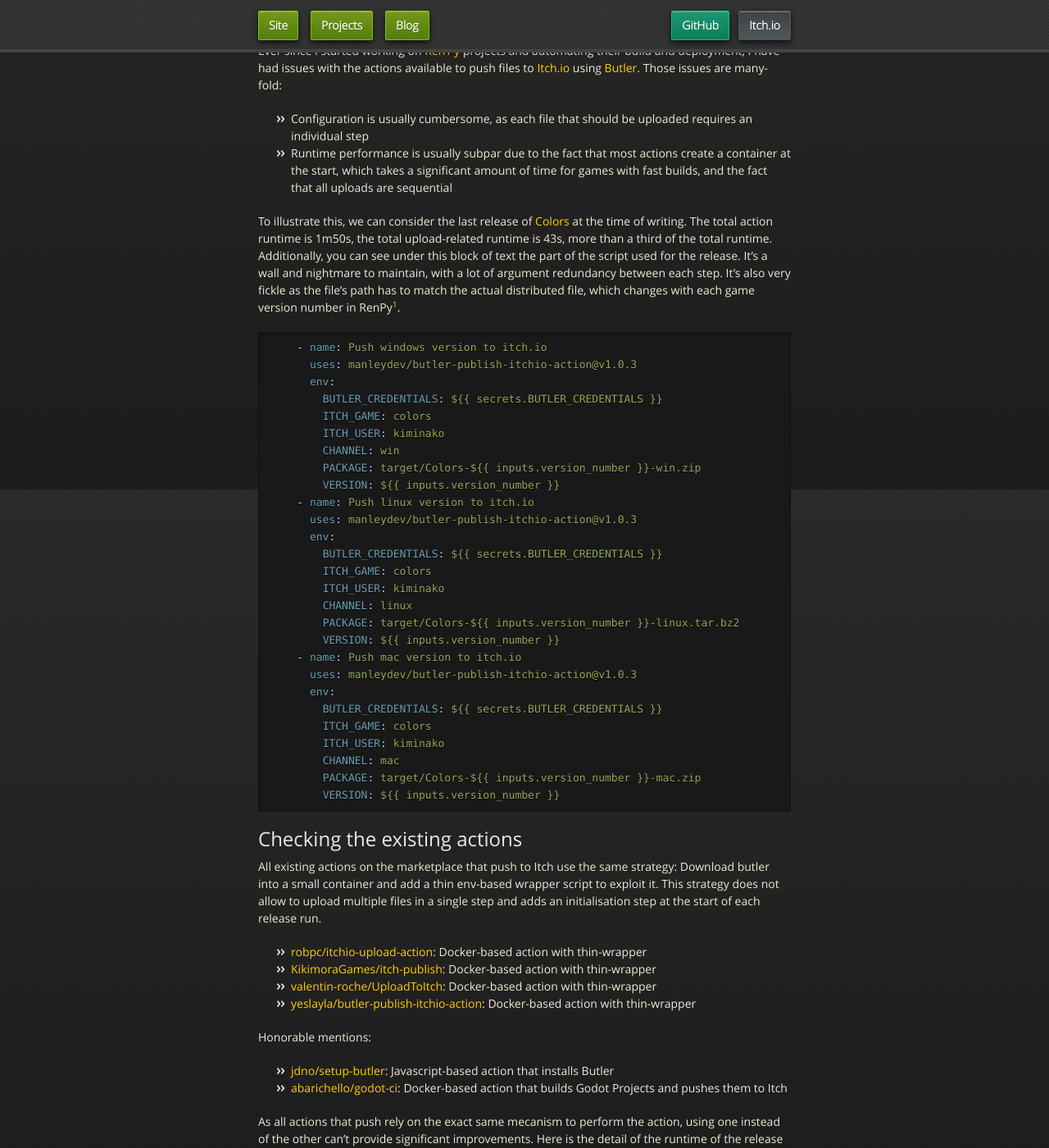
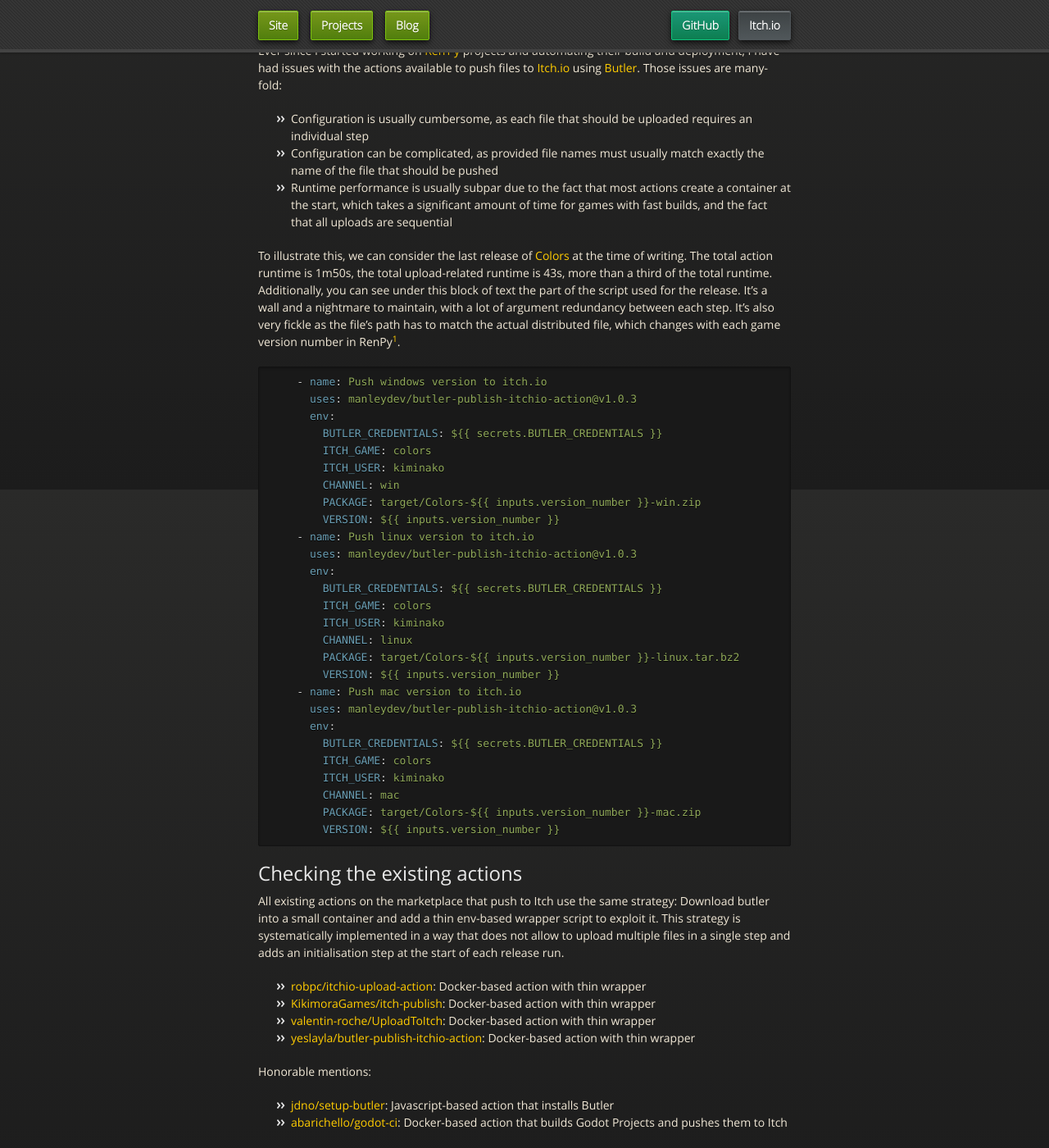
Before and after one commit to Ayowel/Ayowel.github.io, a Jekyll site: the page built from _posts/2023-01-22-github-itch-action.md, in a window 1280 px wide and 1400 px high, scrolled down 303 px. Shown: the whole window at 82% size. Built offline with Jekyll 4.4.1, drawn with Linux system fonts in a browser that asks for light colours; some of the changed text lies outside the part shown.

Commit message:
Fix typos in 2023/01/22 blog post

```diff
--- a/_posts/2023-01-22-github-itch-action.md
+++ b/_posts/2023-01-22-github-itch-action.md
@@ -8,9 +8,14 @@ description: Explaining the reasoning behind the creation of Ayowel/butler-to-it
 Ever since I started working on [Ren'Py](https://www.renpy.org/) projects and automating their build and deployment, I have had issues with the actions available to push files to [Itch.io](https://itch.io/) using [Butler](https://itch.io/docs/butler/). Those issues are many-fold:
 
 * Configuration is usually cumbersome, as each file that should be uploaded requires an individual step
+* Configuration can be complicated, as provided file names must usually match exactly the name of the file that should be pushed
 * Runtime performance is usually subpar due to the fact that most actions create a container at the start, which takes a significant amount of time for games with fast builds, and the fact that all uploads are sequential
 
-To illustrate this, we can consider the last release of [Colors](https://kiminako.itch.io/colors) at the time of writing. The total action runtime is 1m50s, the total upload-related runtime is 43s, more than a third of the total runtime. Additionally, you can see under this block of text the part of the script used for the release. It's a wall and nightmare to maintain, with a lot of argument redundancy between each step. It's also very fickle as the file's path has to match the actual distributed file, which changes with each game version number in RenPy[^2].
+To illustrate this, we can consider the last release of [Colors](https://kiminako.itch.io/colors) at the time of writing.
+The total action runtime is 1m50s, the total upload-related runtime is 43s, more than a third of the total runtime.
+Additionally, you can see under this block of text the part of the script used for the release.
+It's a wall and a nightmare to maintain, with a lot of argument redundancy between each step.
+It's also very fickle as the file's path has to match the actual distributed file, which changes with each game version number in RenPy[^2].
 
 [^2]: Not setting `config.version` or setting it to an empty string is an efficient way to make the name of the file generated by Ren'Py more stable.
 
@@ -49,19 +54,19 @@ To illustrate this, we can consider the last release of [Colors](https://kiminak
 ## Checking the existing actions
 
 All existing actions on the marketplace that push to Itch use the same strategy: Download butler into a small container and add a thin env-based wrapper script to exploit it.
-This strategy does not allow to upload multiple files in a single step and adds an initialisation step at the start of each release run.
+This strategy is systematically implemented in a way that does not allow to upload multiple files in a single step and adds an initialisation step at the start of each release run.
 
-* [robpc/itchio-upload-action](https://github.com/marketplace/actions/itch-io-upload): Docker-based action with thin-wrapper
-* [KikimoraGames/itch-publish](https://github.com/marketplace/actions/itch-io-publish): Docker-based action with thin-wrapper
-* [valentin-roche/UploadToItch](https://github.com/marketplace/actions/upload-a-build-artifact-to-itch-io): Docker-based action with thin-wrapper
-* [yeslayla/butler-publish-itchio-action](https://github.com/marketplace/actions/butler-push): Docker-based action with thin-wrapper
+* [robpc/itchio-upload-action](https://github.com/marketplace/actions/itch-io-upload): Docker-based action with thin wrapper
+* [KikimoraGames/itch-publish](https://github.com/marketplace/actions/itch-io-publish): Docker-based action with thin wrapper
+* [valentin-roche/UploadToItch](https://github.com/marketplace/actions/upload-a-build-artifact-to-itch-io): Docker-based action with thin wrapper
+* [yeslayla/butler-publish-itchio-action](https://github.com/marketplace/actions/butler-push): Docker-based action with thin wrapper
 
 Honorable mentions:
 
 * [jdno/setup-butler](https://github.com/marketplace/actions/set-up-butler): Javascript-based action that installs Butler
 * [abarichello/godot-ci](https://github.com/abarichello/godot-ci): Docker-based action that builds Godot Projects and pushes them to Itch
 
-As all actions that push rely on the exact same mecanism to perform the action, using one instead of the other can't provide significant improvements.
+As all actions that push rely on the exact same mecanisms to perform the action, using one instead of the other can't provide significant improvements.
 Here is the detail of the runtime of the release of Colors mentionned in the introduction:
 
 | Label | Duration |
@@ -86,15 +91,15 @@ Here is the detail of the runtime of the release of Colors mentionned in the int
 No available action felt satisfactory, so I considered building my own. It needed to provide at least one of the following without worsening the other:
 
 * Runtime improvement, either at initialization or at push-time
-* Configuration improvement by lowering information redundancy
+* Configuration improvement by lowering information redundancy and complexity
 
 ### Picking an implementation medium
 
 There are three options to implement GitHub actions: as a [containerized script](https://docs.github.com/en/actions/creating-actions/creating-a-docker-container-action), as a [Javascript project](https://docs.github.com/en/actions/creating-actions/creating-a-javascript-action), or as a [composite action](https://docs.github.com/en/actions/creating-actions/creating-a-composite-action). Composite actions might help with the first requirement but would forgo the second as the implementation of a loop would become particularly complicated. Containers guaranty a better compatibility accross platforms but add a set-up overhead, while Javascript usually has a smaller overhead but forces to handle platform discrepancies in code.
 
-In this case, most of the overhead is in the set-up, and moving the download to a step handled by a Javascript project would allow to cache the downloaded file for quick retrieval in later releases[^4] while removing the cost of the creation of a Docker image and making the implementation of more advanced file handling easier.
+In this case, most of the overhead is in the set-up, and moving the download to a step handled by a Javascript project would allow to cache the downloaded Butler executable's file for quick retrieval in later releases[^4] while removing the cost of the creation of a Docker image and making the implementation of more advanced file handling easier.
 
-[^4]: The Butler archive weighs 10Mo, so the actual advantage of retrieving the file from cache compared to a direct download is not obvious.
+[^4]: The Butler archive weighs 10Mo, so the actual advantage of retrieving the file from cache compared to a direct download is more theoretical that practical.
 
 ### Conception
 
```
